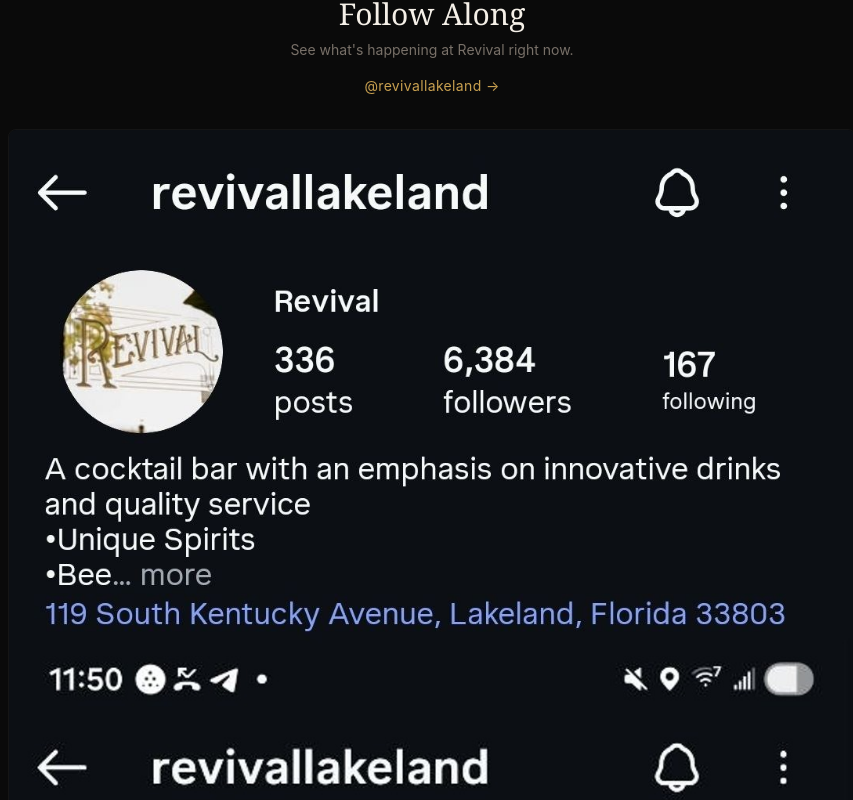
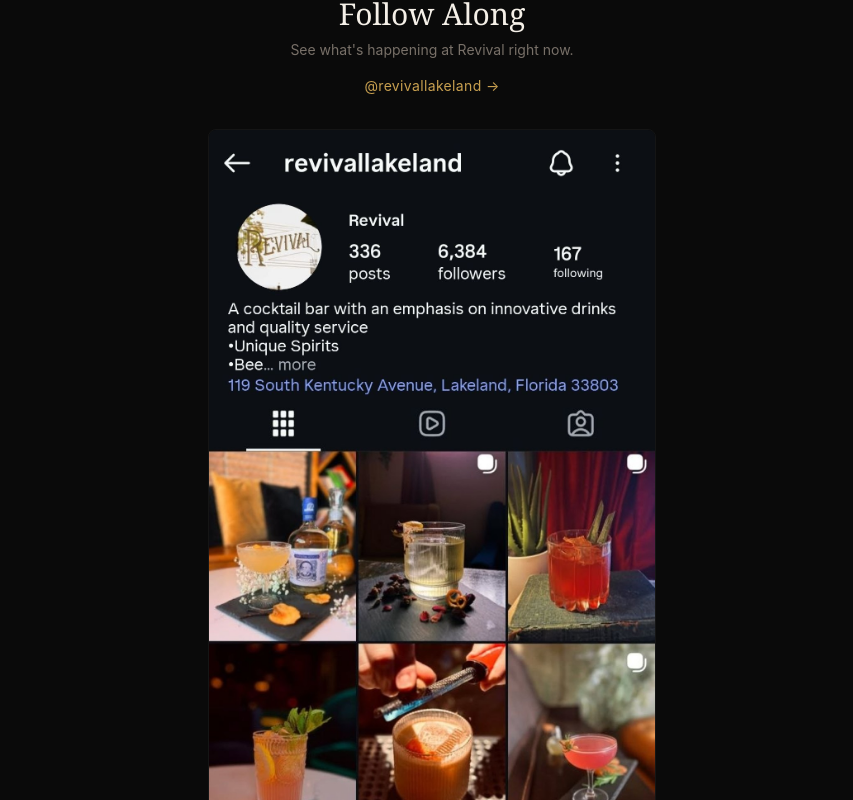
Before and after one commit to wesbenterprise/revival-classic-cocktails, a Next.js app: page /gallery in a window 1280 px wide. Shown: the part 2680-3480 px from the top of the page, without its empty margins (208-1061 px from the left). Built offline with nearby package versions, Linux system fonts and the light colour scheme.

Commit message:
Update Instagram feed image, constrain width on desktop

```diff
--- a/src/components/InstagramEmbed.tsx
+++ b/src/components/InstagramEmbed.tsx
@@ -24,6 +24,7 @@
       </div>
 
       {/* Instagram feed snapshot */}
+      <div className="max-w-sm md:max-w-md mx-auto">
         <a
           href="https://instagram.com/revivallakeland"
           target="_blank"
@@ -36,6 +37,7 @@
             className="w-full h-auto"
           />
         </a>
+      </div>
 
       <p className="text-center mt-4 text-revival-cream-dim text-xs">
         Follow us on Instagram for the latest cocktails, events, and vibes.
```
Also changed, not shown: public/images/gallery/instagram-feed.jpg. Lines whose indentation alone changed are shown as unchanged.
